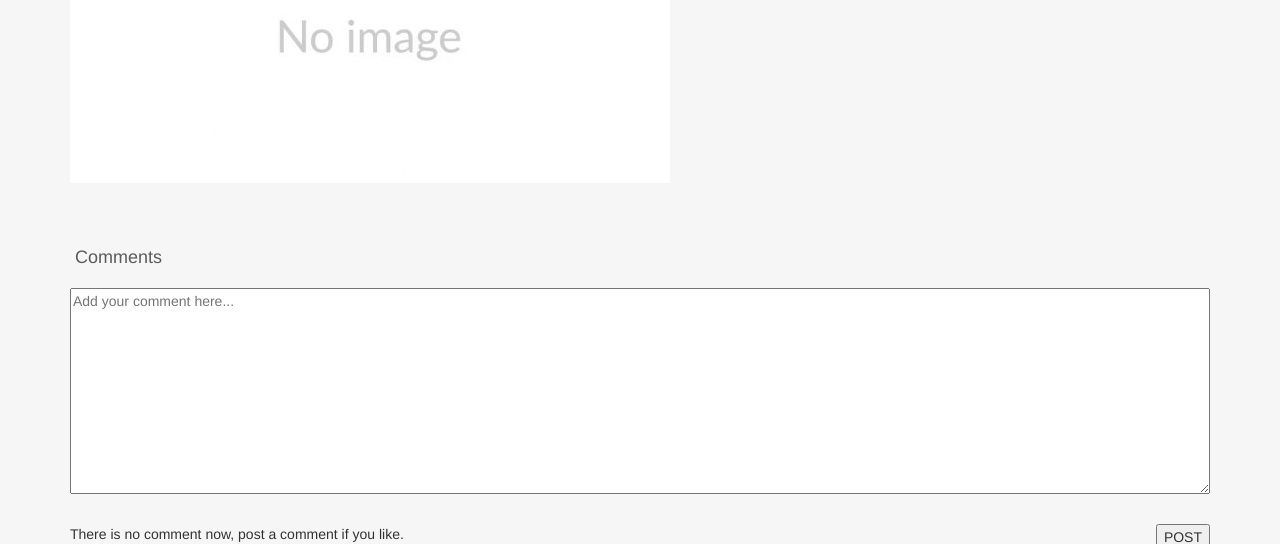
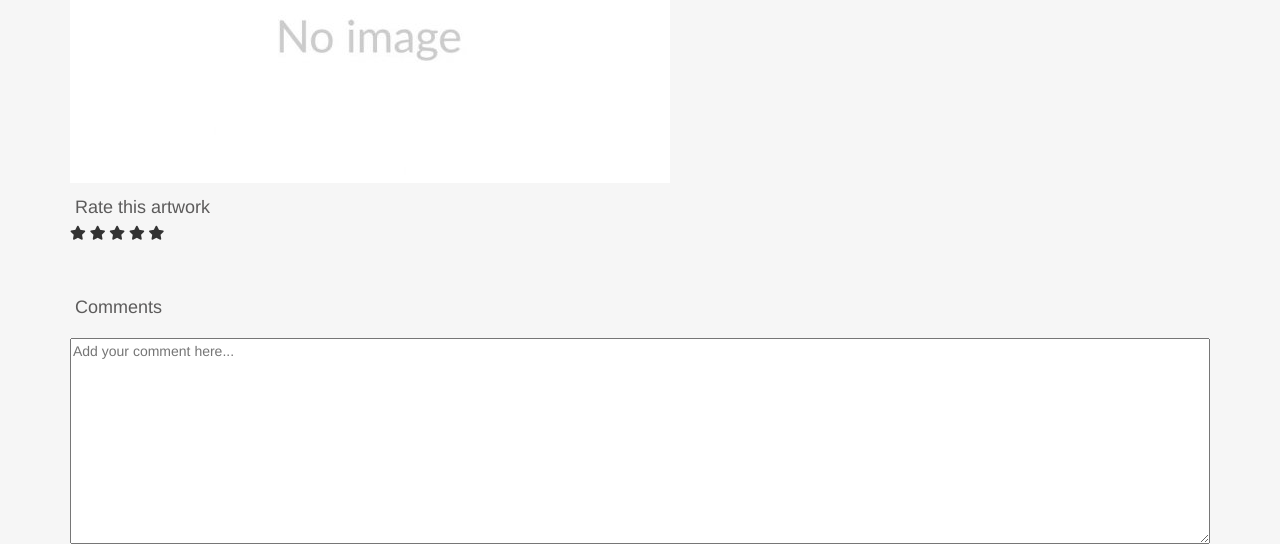
Before and after one commit to WoodyXiao/IAT352-Final-Project, a PHP site: page /art_detail.php in a window 1280 px wide. Shown: the part 483-1027 px from the top of the page. Run offline with PHP 8.4, Linux system fonts and the light colour scheme; data that the repository does not hold is empty; some libraries are stand-ins or nearby versions.

Commit message:
updated something

```diff
--- a/art_detail.php
+++ b/art_detail.php
@@ -99,6 +99,14 @@ if (isset($_SESSION['userID'])) {
         .container .display-comment-box .display-comment .comment-body .name-and-time {
             display: flex;
         }
+
+        .checked {
+            color: orange;
+        }
+
+        .clicked {
+            color: orange;
+        }
     </style>
 </head>
 
@@ -133,6 +141,18 @@ if (isset($_SESSION['userID'])) {
     </div>
     <!-- </form> -->
 
+    <!-- for rating system part -->
+    <div class="container">
+        <h4 id="rate-message">Rate this artwork</h4>
+        <span class="fa fa-star"></span>
+        <span class="fa fa-star"></span>
+        <span class="fa fa-star"></span>
+        <span class="fa fa-star"></span>
+        <span class="fa fa-star"></span>
+
+    </div>
+    <!-- end for rating system part -->
+
     <!-- for the comment body part -->
     <div class="container" id="comment-container">
         <h4><span class="count-of-comment"></span> Comments</h4>
@@ -153,6 +173,27 @@ if (isset($_SESSION['userID'])) {
 
     <!-- jquery code part -->
     <script>
+        // for the start rating systm
+        $(document).ready(function() {
+            $('span.fa').mouseover(function() {
+                var current = $(this);
+                $("span.fa").each(function(index) {
+                    $(this).addClass("checked");
+                    if (index === current.index() - 1) {
+                        return false;
+                    }
+                });
+            });
+            $('span.fa').mouseleave(function() {
+                $('span.fa').removeClass("checked");
+            });
+            $('span.fa').click(function() {
+                $('span.fa').removeClass("clicked");
+                $('.checked').addClass("clicked");
+                $('#rate-message').html("Thanks! You have rated this " + $(".clicked").length + " stars. ");
+            });
+
+
             var artID = $('.artID').val();
             load_comment(); // ---> run the function.
             // for loading the comment and display part
@@ -237,6 +278,7 @@ if (isset($_SESSION['userID'])) {
                 }
 
             })
+        });
     </script>
 </body>
 
--- a/comment/comment.php
+++ b/comment/comment.php
@@ -35,3 +35,19 @@ if (isset($_POST['add_comment'])) {
     $comment_add_query = "INSERT INTO comment (userID, artID, commentText) VALUES ('$user_id', '$artID', '$msg')";
     $result = mysqli_query($conn, $comment_add_query);
 }
+// ----- count rating function -----
+function count_rating($art_id, $conn)
+{
+    $output = 0;
+    $query = "AVG(score) as rating FROM rating WHERE artID = '" . $art_id . "'";
+    $stmt = $conn->prepare($query);
+    $stmt->execute();
+    $result = $stmt->fetchAll();
+    $total_row = $stmt->rowCount();
+    if ($total_row > 0) {
+        foreach ($result as $row) {
+            $output = round($row['rating']);
+        }
+    }
+    return $output;
+}
--- a/private/database/db.php
+++ b/private/database/db.php
@@ -104,3 +104,5 @@ function createRecord($table, $username, $password, $email, $name, $phoneNumber)
     $id = $stmt->insert_id;
     return $id;
 }
+
+// ------- for insert ratting founction -------
--- /dev/null
+++ b/rating/rating.php
@@ -0,0 +1,4 @@
+<!-- -------------------- for loading rating and insert rating part -------------------- -->
+<?php
+include('../private/initialize.php');
+include("../private/database/db.php");
```
Lines whose indentation alone changed are shown as unchanged.
